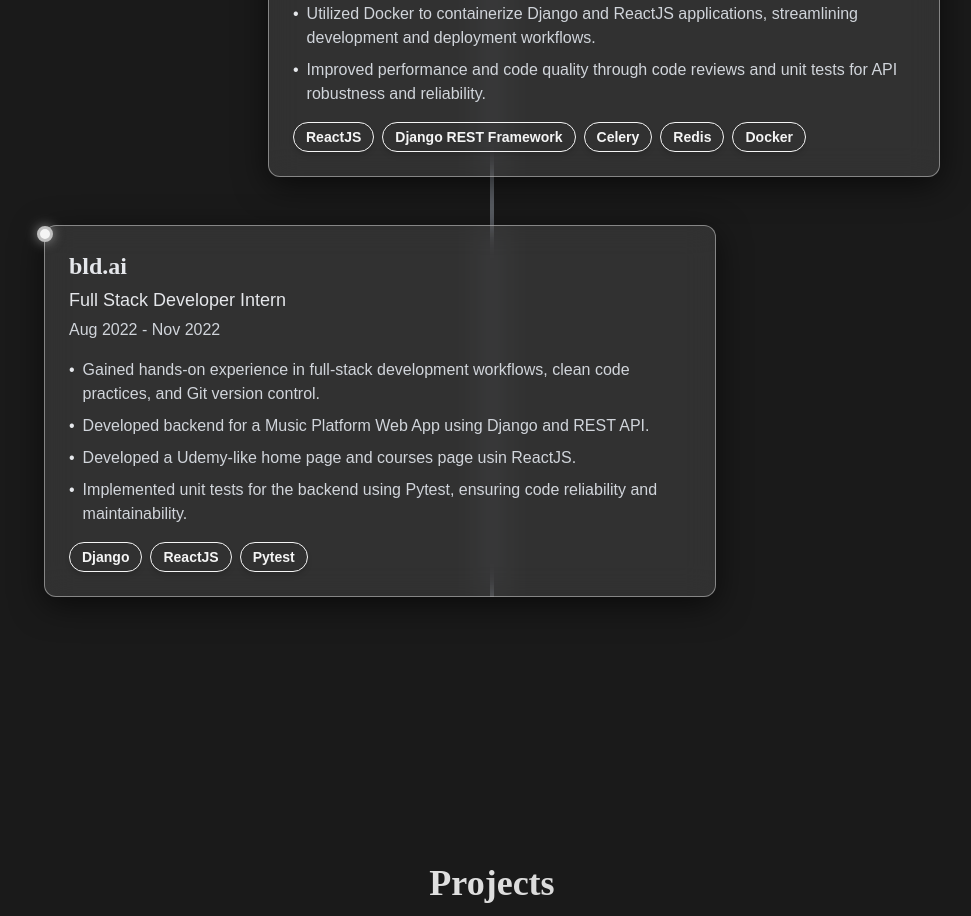
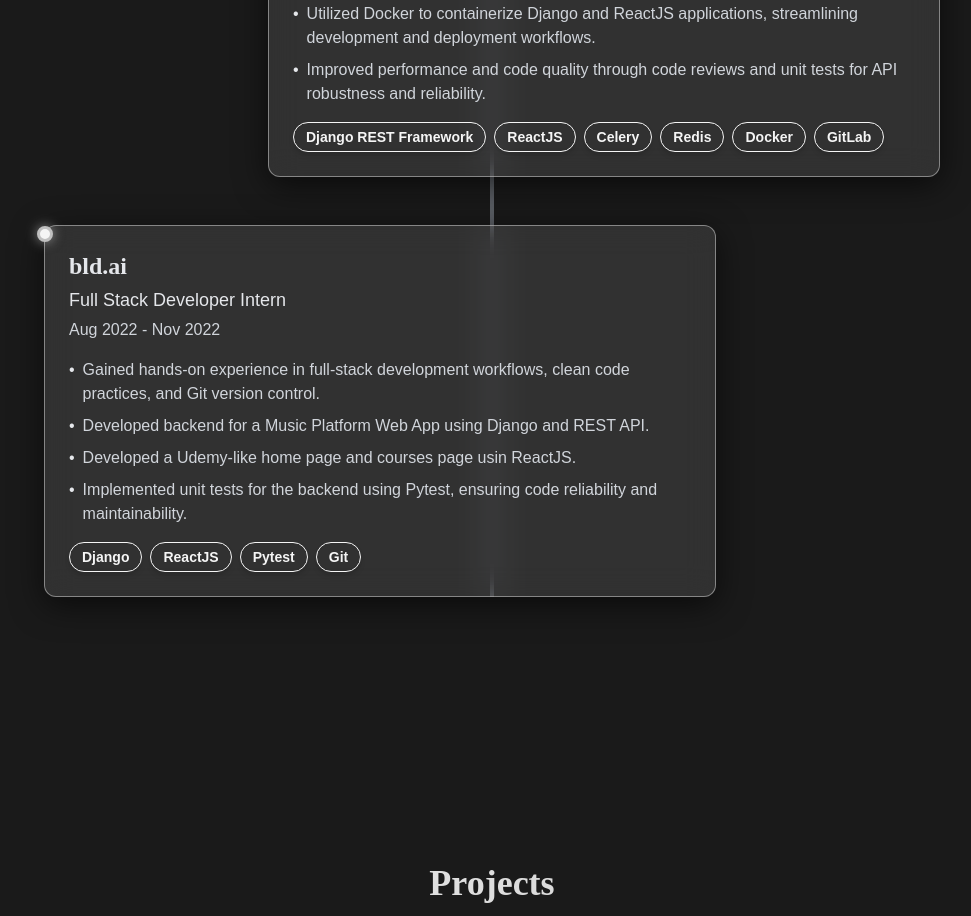
Before and after one commit to devkhedr/khedr-portfolio, a React (Vite) app: page /portfolio in a window 1280 px wide. Shown: the part 2200-3116 px from the top of the page, without its empty margins (148-1119 px from the left). Built offline with nearby package versions, Linux system fonts and the light colour scheme.

Commit message:
fix: update experince content

```diff
--- a/src/components/Experience.tsx
+++ b/src/components/Experience.tsx
@@ -6,7 +6,7 @@
       company: 'bld.ai',
       role: 'Software Engineer',
       duration: 'Dec 2022 - Jan 2024',
-      techStack: ['ReactJS', 'Django REST Framework', 'Celery', 'Redis', 'Docker'],
+      techStack: ['Django REST Framework', 'ReactJS', 'Celery', 'Redis', 'Docker', 'GitLab'],
       description: [
         'Developed and maintained core features for multiple products using ReactJS and Django REST Framework, focusing on building RESTful APIs, authentication, and security measures.',
         'Collaborated on building a WhatsApp chatbot for automated message handling, integrating webhooks from the UltraMsg API for real-time event processing.',
@@ -19,7 +19,7 @@
       company: 'bld.ai',
       role: 'Full Stack Developer Intern',
       duration: 'Aug 2022 - Nov 2022',
-      techStack: ['Django', 'ReactJS', 'Pytest'],
+      techStack: ['Django', 'ReactJS', 'Pytest', 'Git'],
       description: [
         'Gained hands-on experience in full-stack development workflows, clean code practices, and Git version control.',
         'Developed backend for a Music Platform Web App using Django and REST API.',
```
